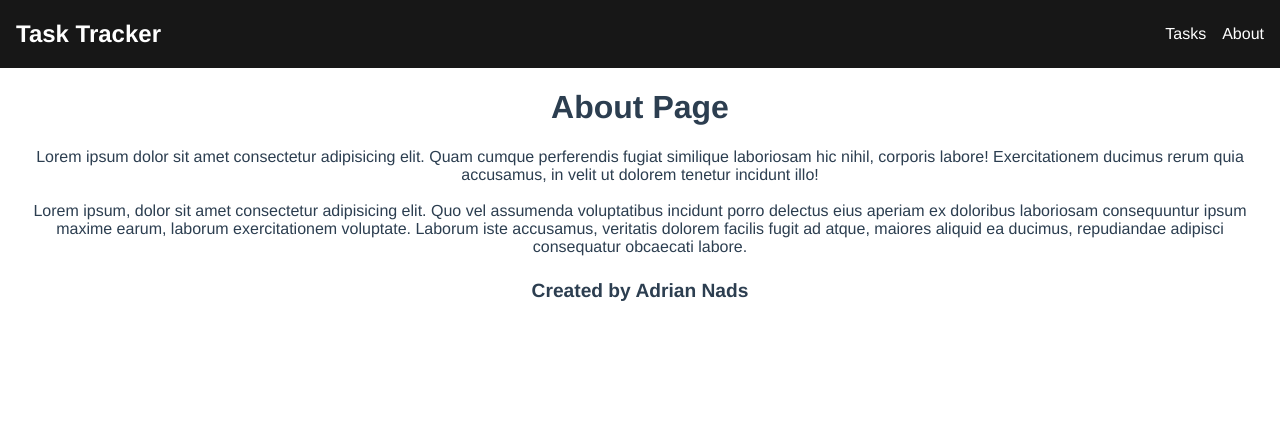
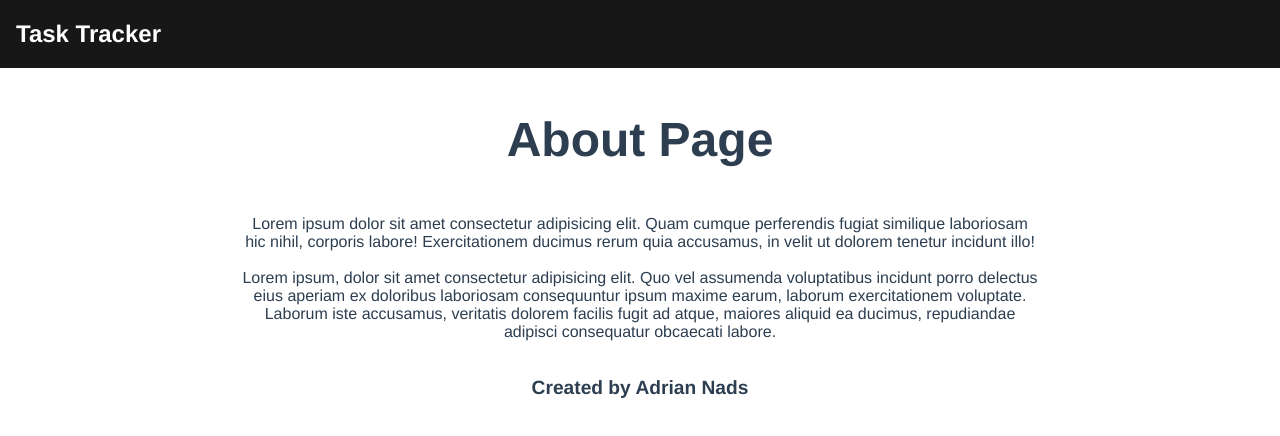
Before and after one commit to adriandotdev/vue-test-project, a Vue app: page /about in a window 1280 px wide. Shown: the top 436 px of the page. Built offline with nearby package versions, Linux system fonts and the light colour scheme.

Commit message:
ADDED a responsive Navbar and animation to about page

```diff
--- a/public/index.html
+++ b/public/index.html
@@ -5,7 +5,7 @@
     <meta http-equiv="X-UA-Compatible" content="IE=edge">
     <meta name="viewport" content="width=device-width,initial-scale=1.0">
     <link rel="icon" href="<%= BASE_URL %>favicon.ico">
-    <title><%= htmlWebpackPlugin.options.title %></title>
+    <title>Task Tracker</title>
   </head>
   <body>
     <noscript>
--- a/src/App.vue
+++ b/src/App.vue
@@ -26,6 +26,19 @@ export default {
 </script>
 
 <style>
+@keyframes containerOnLoadAnimation {
+
+    from {
+      opacity: 0;
+      transform: translateY(500px);
+    }
+
+    to {
+      opacity: 1;
+      transform: translateY(0);
+    }
+  }
+
   body {
     margin: 0;
     padding: 0;
@@ -46,11 +59,24 @@ body {
 
 
 .container {
-  border: 1px solid black;
-  margin: 0 auto;
-  margin-top: 60px;
+
+  margin: 5rem auto;
+  margin-bottom: 0;
+  /* margin-top: 60px; */
   max-width: 25rem;
   padding: 0 2rem;
   padding-bottom: 1rem;
+  border-radius: .7rem;
+
+  animation: containerOnLoadAnimation 300ms forwards;
+}
+
+
+@media only screen and (min-width: 540px) {
+
+  .container {
+    border: 1px solid black;
+    margin-top: 7rem;
+  }
 }
 </style>
--- a/src/components/AddTask.vue
+++ b/src/components/AddTask.vue
@@ -19,10 +19,10 @@
         </section>
 
         <section class="priority-section">
-            <label for="">
+            <label for="priority">
                 Priority
             </label>
-            <input v-model="priority" type="checkbox" name="" id="">
+            <input v-model="priority" type="checkbox" name="priority" id="priority">
         </section>
 
         <input type="submit" value="Save">
--- a/src/components/Footer.vue
+++ b/src/components/Footer.vue
@@ -12,7 +12,7 @@
 
 <style scoped>
     footer {
-        margin-top: 1.5rem;
+        margin-top: 0rem;
     }
 
     p {
--- a/src/components/Header.vue
+++ b/src/components/Header.vue
@@ -26,7 +26,8 @@
     header {
         display: flex;
         align-items: center;
-        gap: 1rem;
         justify-content: space-between;
+        flex-wrap: wrap;
+        margin-bottom: 1rem;
     }
 </style>
--- a/src/components/Navbar.vue
+++ b/src/components/Navbar.vue
@@ -1,8 +1,34 @@
 <template>
-    <nav>
+    <nav @resize="() => console.log('resizing')">
         <h1>Task Tracker</h1>
 
-        <ul>
+
+        <label tabindex="1" v-if="!hamburgerCheck" class="hamburger" for="hamburger">
+            <hr>
+            <hr>
+            <hr>
+            <input v-model="hamburgerCheck" type="checkbox" name="hamburger" id="hamburger">
+        </label>
+
+        <a tabindex="1" @click="closeNavLinks()" v-if="hamburgerCheck" role="button">
+            <svg  xmlns="http://www.w3.org/2000/svg"
+                viewBox="0 0 320 512"><!--! Font Awesome Pro 6.2.1 by @fontawesome - https://fontawesome.com License - https://fontawesome.com/license (Commercial License) Copyright 2022 Fonticons, Inc. -->
+                <path fill="#fff"
+                    d="M310.6 150.6c12.5-12.5 12.5-32.8 0-45.3s-32.8-12.5-45.3 0L160 210.7 54.6 105.4c-12.5-12.5-32.8-12.5-45.3 0s-12.5 32.8 0 45.3L114.7 256 9.4 361.4c-12.5 12.5-12.5 32.8 0 45.3s32.8 12.5 45.3 0L160 301.3 265.4 406.6c12.5 12.5 32.8 12.5 45.3 0s12.5-32.8 0-45.3L205.3 256 310.6 150.6z" />
+            </svg>
+        </a>
+
+
+        <ul ref="navlinks">
+            <li>
+                <router-link to="/">Tasks</router-link>
+            </li>
+            <li>
+                <router-link to="/about">About</router-link>
+            </li>
+        </ul>
+
+        <ul id="desktop-links">
             <li>
                 <router-link to="/">Tasks</router-link>
             </li>
@@ -15,8 +41,55 @@
 </template>
 
 <script>
+
+    import {ref, watch, onMounted} from 'vue';
+    import { openNavbar, isNavbarMenuOpen } from '@/composables/tasks_manager';
+
     export default {
-        name: 'Navbar'
+        name: 'Navbar',
+        setup() {
+
+            let navlinks = ref(null);
+            let hamburgerCheck = ref(null);
+
+            let closeNavLinks = () => {
+                hamburgerCheck.value = false;
+                // navlinks.value.style.animation = 'navLinksCloseAnim 200ms forwards';
+            }
+
+            watch(hamburgerCheck, (hamOpen) => {
+
+                console.log("WATCH")
+                if (hamOpen) {
+                    navlinks.value.style.display = "flex";
+                }
+                else {
+                    navlinks.value.style.display = "none";
+                }
+            })
+
+            window.addEventListener('resize', () => {
+
+                if (window.innerWidth >= 768) {
+                    hamburgerCheck.value = false;
+                }
+            });
+
+            onMounted(() => {
+
+                if (window.innerWidth >= 768) {
+                    hamburgerCheck.value = false;
+                }
+            });
+
+            return {
+                hamburgerCheck,
+                navlinks,
+                openNavbar,
+                isNavbarMenuOpen,
+                closeNavLinks
+            }
+        }
     }
 </script>
 
@@ -28,20 +101,86 @@
         padding: 0 1rem;
         align-items: center;
         justify-content: space-between;
+        align-items: center;
+        position: fixed;
+        top: 0;
+        left: 0;
+        right: 0;
+        z-index: 1;
     }
 
     h1 {
         color: #fff;
     }
 
+    @keyframes navLinksOpenAnim {
+
+        from {
+            opacity: 0;
+            transform: translateY(-30px);
+        }
+        to {
+            opacity: 1;
+            transform: translateY(0);
+        }
+    }
+
     ul {
+        display: none;
+        flex-direction: column;
+        align-items: flex-start;
+        gap: 1rem;
+
         list-style-type: none;
-        display: flex;
-        gap: 1rem;
+        position: absolute;
+        top: 70%;
+        left: 0;
+        width: 100%;
+        padding: 0 0 1rem 2rem;
+        background: #171717;
+        z-index: 1;
+        /* display: none; */
+        animation: navLinksOpenAnim  200ms ease forwards;
     }
 
     a {
         text-decoration: none;
         color: white;
+        font-size: 1.2rem;
+    }
+
+    .hamburger {
+        cursor: pointer;
+    }
+    hr {
+        width: 35px;
+        color: white;
+        height: 2px;
+    }
+
+    input[type="checkbox"] {
+
+        visibility: hidden;
+        position: absolute;
+    }
+
+    a {
+        width: 1.1rem;
+        cursor: pointer;
+    }
+    @media only screen and (min-width: 768px) {
+
+        ul {
+            display: flex;
+            position: relative;
+            flex-direction: row;
+            justify-content: flex-end;
+            padding: 0;
+            width: auto;
+            align-items: center;
+        }
+        .hamburger {
+            display: none;
+        }
     }
 </style>
--- a/src/components/Task.vue
+++ b/src/components/Task.vue
@@ -8,7 +8,7 @@
 
         <section class="buttons">
             <button @click="openUpdateModal(task.id)" id="btn-update">Update</button>
-            <button @click="deleteTask(task.id)" id="btn-delete">Delete</button>
+            <button @click="openDeleteModal(task.id)" id="btn-delete">Delete</button>
         </section>
     </div>
 
@@ -17,7 +17,7 @@
 <script>
 
     import Button from './Button.vue';
-    import { updateTask, openUpdateModal, deleteTask, toggleTask } from '@/composables/tasks_manager';
+    import { updateTask, openUpdateModal, openDeleteModal, deleteTask, toggleTask } from '@/composables/tasks_manager';
 
     export default {
 
@@ -31,6 +31,7 @@
                 updateTask,
                 deleteTask,
                 toggleTask,
+                openDeleteModal,
                 openUpdateModal
             }
         },
@@ -49,15 +50,16 @@
     .task {
 
         background: rgb(238, 238, 238);
-        padding: .5rem 1rem .5rem 1.5rem;
+        padding: .5rem 1rem 1rem 1.5rem;
         margin: .5rem 0;
         text-align: left;
         border-radius: .5rem;
 
         /* layout */
         display: flex;
-        align-items: center;
+        flex-direction: column;
         justify-content: space-between;
+        flex-wrap: wrap;
     }
 
     h3 {
@@ -68,6 +70,7 @@
     .buttons {
         display: flex;
         gap: .5rem;
+        align-self: flex-end;
     }
 
     /* Delete Button */
--- a/src/views/About.vue
+++ b/src/views/About.vue
@@ -1,17 +1,51 @@
 <template>
-    <h1>About Page</h1>
 
-    <p>
-        Lorem ipsum dolor sit amet consectetur adipisicing elit. Quam cumque perferendis fugiat similique laboriosam hic nihil, corporis labore! Exercitationem ducimus rerum quia accusamus, in velit ut dolorem tenetur incidunt illo!
-        <br><br>
-        Lorem ipsum, dolor sit amet consectetur adipisicing elit. Quo vel assumenda voluptatibus incidunt porro delectus eius aperiam ex doloribus laboriosam consequuntur ipsum maxime earum, laborum exercitationem voluptate. Laborum iste accusamus, veritatis dolorem facilis fugit ad atque, maiores aliquid ea ducimus, repudiandae adipisci consequatur obcaecati labore.
-    </p>
+    <main>
+        <h1>About Page</h1>
+
+        <p>
+            Lorem ipsum dolor sit amet consectetur adipisicing elit. Quam cumque perferendis fugiat similique laboriosam hic
+            nihil, corporis labore! Exercitationem ducimus rerum quia accusamus, in velit ut dolorem tenetur incidunt illo!
+            <br><br>
+            Lorem ipsum, dolor sit amet consectetur adipisicing elit. Quo vel assumenda voluptatibus incidunt porro delectus
+            eius aperiam ex doloribus laboriosam consequuntur ipsum maxime earum, laborum exercitationem voluptate. Laborum iste
+            accusamus, veritatis dolorem facilis fugit ad atque, maiores aliquid ea ducimus, repudiandae adipisci consequatur
+            obcaecati labore.
+        </p>
+    </main>
 </template>
 
 <style scoped>
+
+    @keyframes scrollUp {
+        from {
+            opacity: 0;
+            transform: translateY(500px);
+        }
+        to {
+            opacity: 1;
+            transform: translateY(0);
+        }
+    }
+
+    h1 {
+        font-size: 3rem;
+        animation: scrollUp 500ms forwards;
+        opacity: 0;
+    }
     p {
+        opacity: 0;
         padding: 0 2rem;
         text-align: center;
+        max-width: 50rem;
+        animation: scrollUp 500ms 200ms forwards;
+    }
+
+    main {
+        padding: 5rem 0 0 0;
+        display: flex;
+        flex-direction: column;
+        align-items: center;
     }
 </style>
 <!-- <script>
```
Also changed, not shown: src/composables/tasks_manager.js (+55 -6 lines), src/views/Home.vue (+118 -10 lines). Lines whose indentation alone changed are shown as unchanged.
